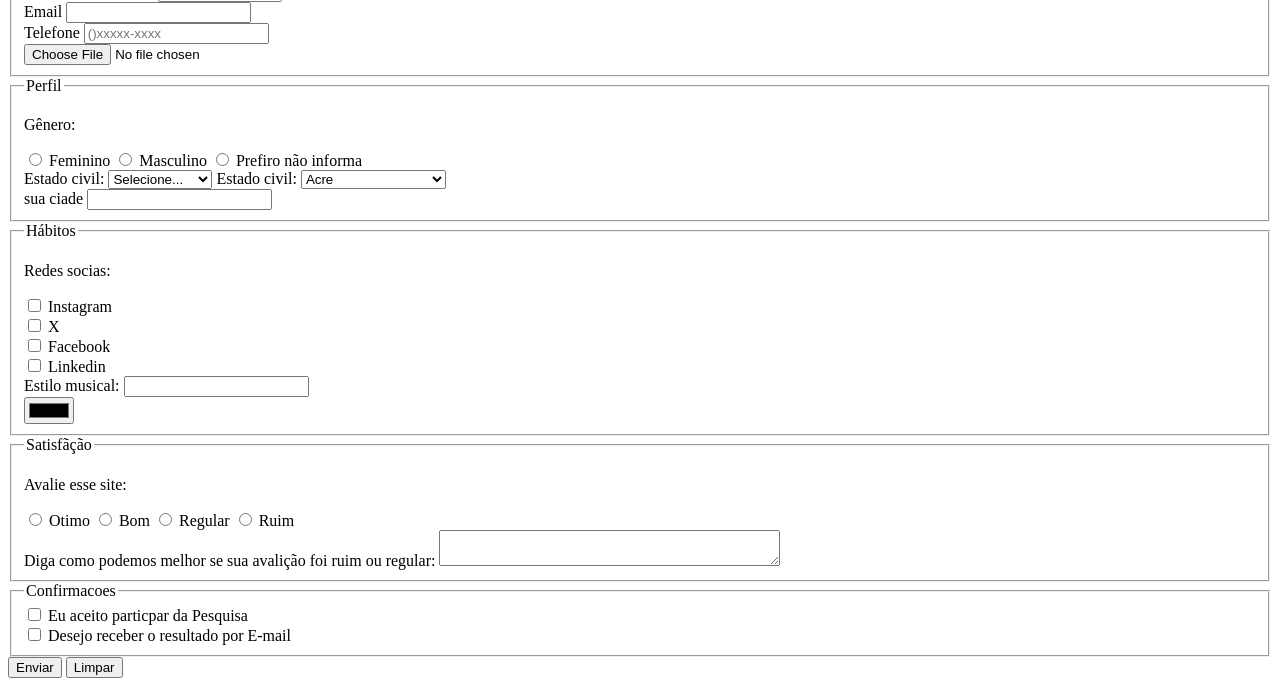
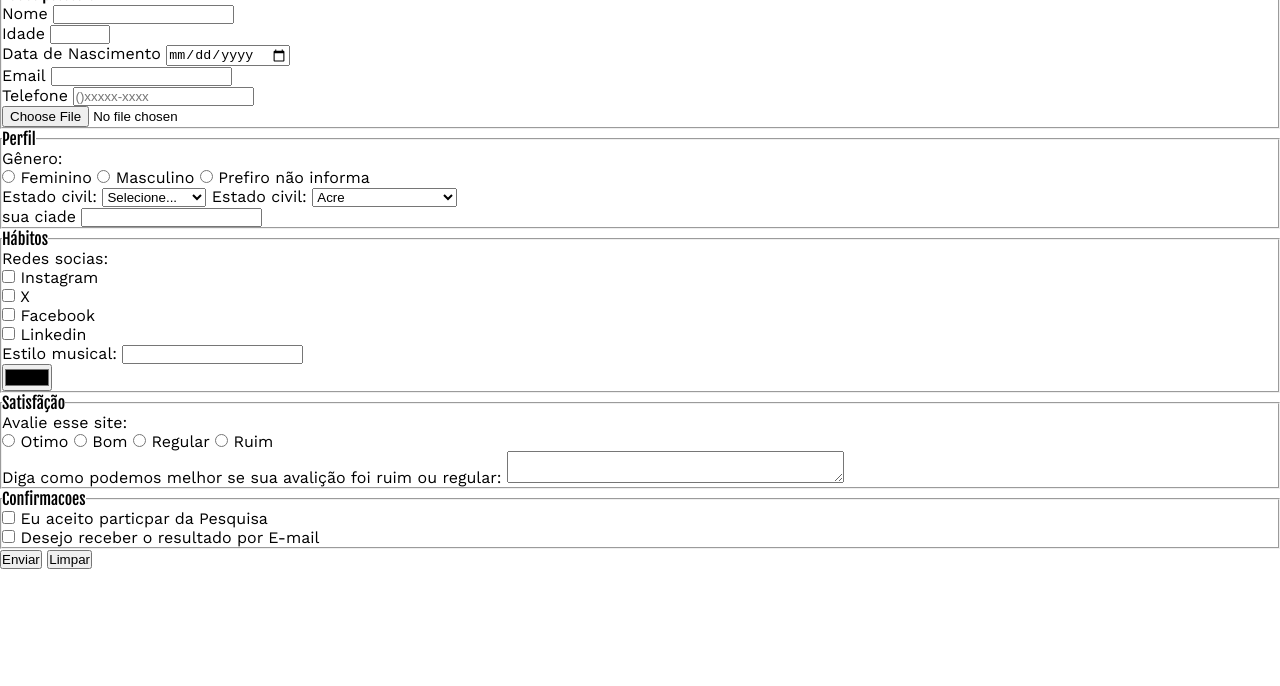
Before and after one commit to Jardel187/forms, a plain HTML site: page forms-testes/teste.html in a window 1280 px wide. Shown: the part 165-851 px from the top of the page. After the commit the page ends 800 px from the top, so only its background shows below. Drawn offline with nearby package versions, Linux system fonts and the light colour scheme.

Commit message:
update.05

```diff
--- /dev/null
+++ b/forms-testes/style.css
@@ -0,0 +1,17 @@
+@import url('https://fonts.googleapis.com/css2?family=Fjalla+One&display=swap');
+@import url('https://fonts.googleapis.com/css2?family=Work+Sans:ital,wght@0,100..900;1,100..900&display=swap');
+
+
+*{
+    margin: 0;
+    padding: 0;
+
+}
+
+legend,h1 {
+    font-family: "Fjalla One", sans-serif;
+}
+
+body {
+    font-family: "Work Sans", sans-serif;
+}
--- a/forms-testes/teste.html
+++ b/forms-testes/teste.html
@@ -4,16 +4,19 @@
     <meta charset="UTF-8">
     <meta name="viewport" content="width=device-width, initial-scale=1.0">
     <title>Pesquisa Culturama</title>
+    <link rel="shortcut icon" href="../img/culturama-favico.png" type="image/x-icon">
+    <link rel="stylesheet" href="style.css">
 </head>
 <body>
     <header>
+        <img src="../img/logo-culturama.png" alt="Logo do site (culturama)">
         <h1>Pesquisa On-line</h1>
     </header>
     <main>
         <section>
-           <fieldset> <!--ele agrupa o formulario e o legend coloca um titulo-->
+           <fieldset>
             <legend>Dados pessoais</legend>
-            <form action="" method="get"> <!-- action um atrinuto que recebe uma url de destino dos dados (method, vai dizer qual é a forma de envio / get - os dados ficam visiveis na url / o post vai pra uma requisiçao do back-end)-->
+            <form action="" method="get">
                 <label for="name">Nome</label>
                 <input type="text" name="userName" id="name" required>
                 <br>
@@ -30,7 +33,7 @@
                 <input type="tel" name="userPhone" id="userPhone" pattern="[0-9]{11}" placeholder="()xxxxx-xxxx">
                 <br>
                 <label for="userImage"></label>
-                <input type="file" name="" id="userImage" accept="image/*"> <!-- vai receber aquirvos(nele precisa colocar)-->
+                <input type="file" name="" id="userImage" accept="image/*">
             </fieldset>
 
             <fieldset>
@@ -38,7 +41,7 @@
 
                 <p>Gênero:</p>
 
-                <input type="radio" name="userGender" id="fem" value="Feminino"> <!--no type radio voce precisar passar o valor(value)-->
+                <input type="radio" name="userGender" id="fem" value="Feminino">
                 <label for="fem">Feminino</label>
 
                 <input type="radio" name="userGender" id="masc" value="Masculino">
```
Also changed, not shown: img/culturama-favico.png (added), img/logo-culturama.png (added).
